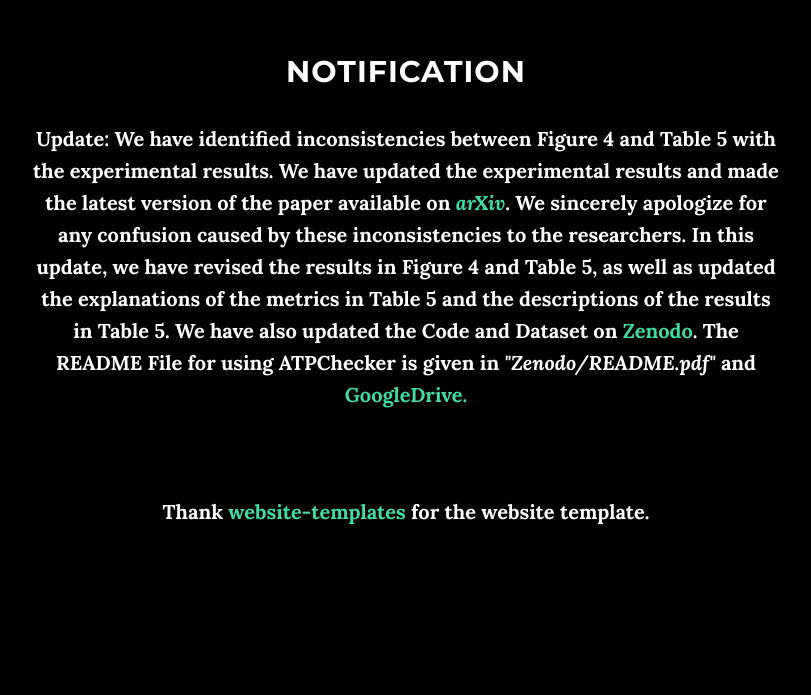
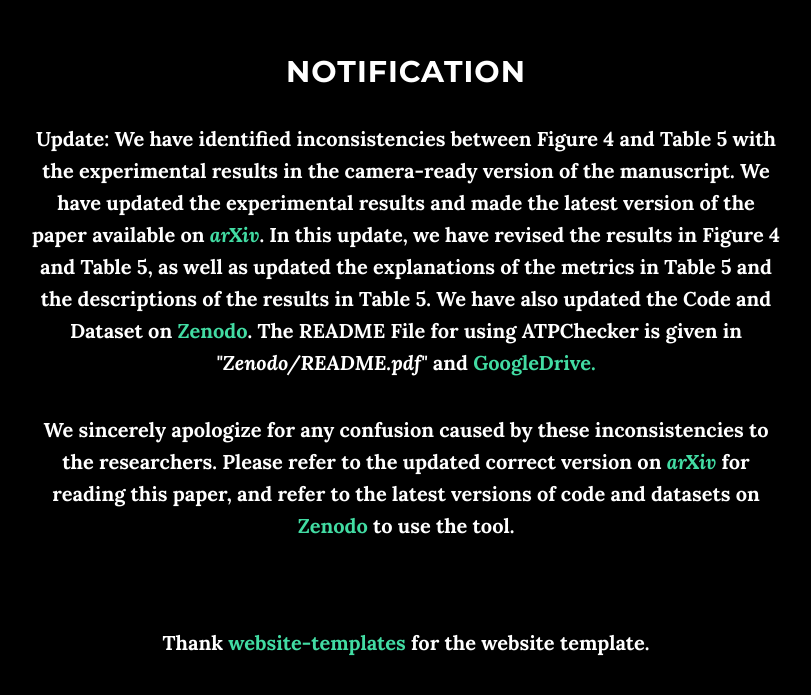
Before and after one commit to ATPChecker/atpchecker.github.io, a plain HTML site: page index.html in a window 1280 px wide. Shown: the part 995-1690 px from the top of the page, without its empty margins (234-1045 px from the left). Before the commit the page ends 1573 px from the top, so only its background shows below. Drawn offline with Linux system fonts and the light colour scheme; some packages are replaced by stand-ins of ours.

Commit message:
Update index.html

```diff
--- a/index.html
+++ b/index.html
@@ -100,7 +100,11 @@
                 <!-- <p>Update V1: We have updated related description about performance evaluation, and uploaded related meterials on <a href="https://drive.google.com/drive/folders/1T_n9lQfbSfTqU5d7n83I3b0KyxNHCai0?usp=share_link">GoogleDrive</a>.</p> -->
                 <!-- <p>This theme features stock photos by <a href="http://gratisography.com/">Gratisography</a> along with a custom Google Maps skin courtesy of <a href="http://snazzymaps.com/">Snazzy Maps</a>.</p>
                 <p>Grayscale includes full HTML, CSS, and custom JavaScript files along with LESS files for easy customization.</p> -->
-                <p>Update: We have identified inconsistencies between Figure 4 and Table 5 with the experimental results. We have updated the experimental results and made the latest version of the paper available on <i><a href="https://arxiv.org/pdf/2301.12348.pdf">arXiv</a></i>. We sincerely apologize for any confusion caused by these inconsistencies to the researchers. In this update, we have revised the results in Figure 4 and Table 5, as well as updated the explanations of the metrics in Table 5 and the descriptions of the results in Table 5. We have also updated the Code and Dataset on <a href="https://doi.org/10.5281/zenodo.8321054">Zenodo</a>. The README File for using ATPChecker is given in <i>"Zenodo/README.pdf"</i> and <a href="https://drive.google.com/file/d/1VNe1EFTan2fiJ6JIBZPThqHJEYueP45A/view?usp=share_link">GoogleDrive. </a></p>
+                <p>Update: We have identified inconsistencies between Figure 4 and Table 5 with the experimental results in the camera-ready version of the manuscript. We have updated the experimental results and made the latest version of the paper available on <i><a href="https://arxiv.org/pdf/2301.12348.pdf">arXiv</a></i>. In this update, we have revised the results in Figure 4 and Table 5, as well as updated the explanations of the metrics in Table 5 and the descriptions of the results in Table 5. We have also updated the Code and Dataset on <a href="https://doi.org/10.5281/zenodo.8321054">Zenodo</a>. The README File for using ATPChecker is given in <i>"Zenodo/README.pdf"</i> and <a href="https://drive.google.com/file/d/1VNe1EFTan2fiJ6JIBZPThqHJEYueP45A/view?usp=share_link">GoogleDrive. </a></p>
+                <p>
+                We sincerely apologize for any confusion caused by these inconsistencies to the researchers.
+                Please refer to the updated correct version on <i><a href="https://arxiv.org/pdf/2301.12348.pdf">arXiv</a></i> for reading this paper, and refer to the latest versions of code and datasets on <a href="https://doi.org/10.5281/zenodo.8321054">Zenodo</a> to use the tool.
+                </p>
             </div>
         </div>
     </section>
```
